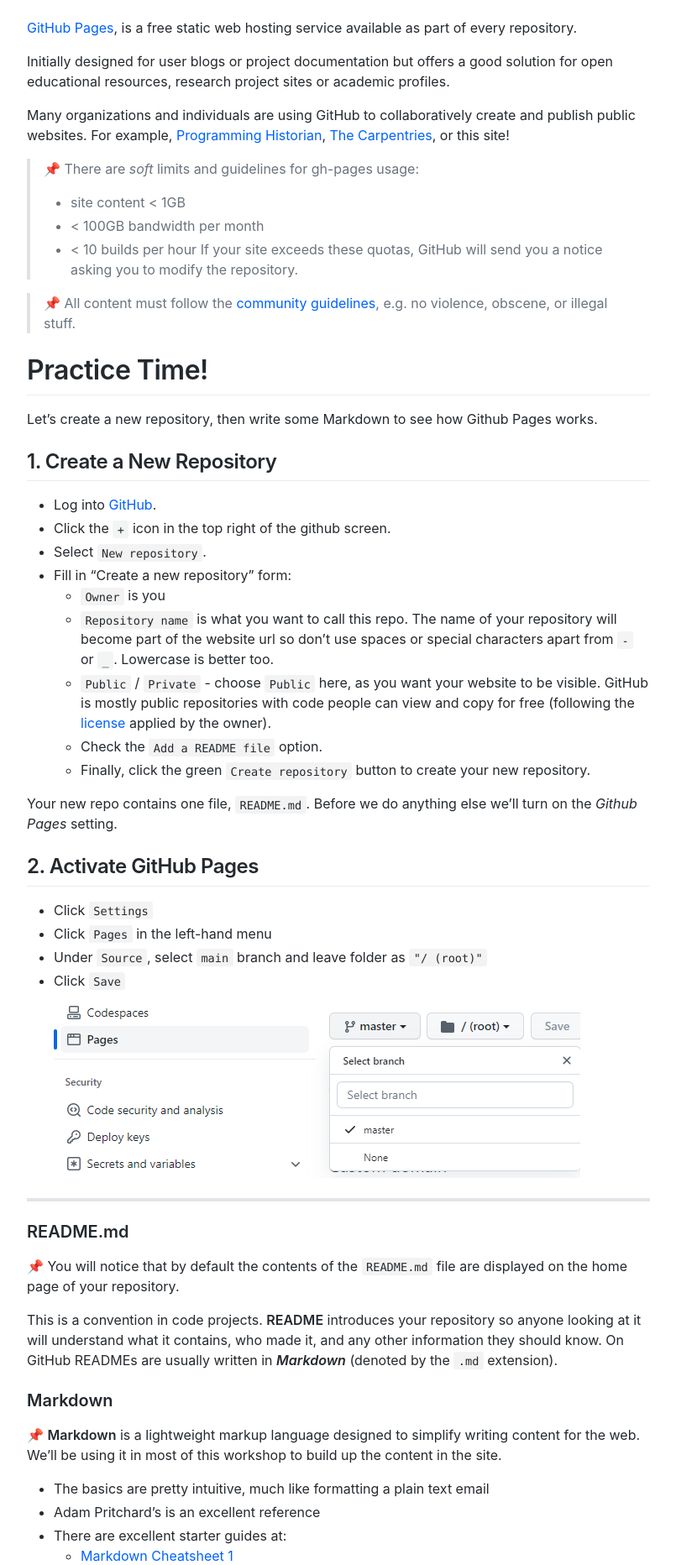
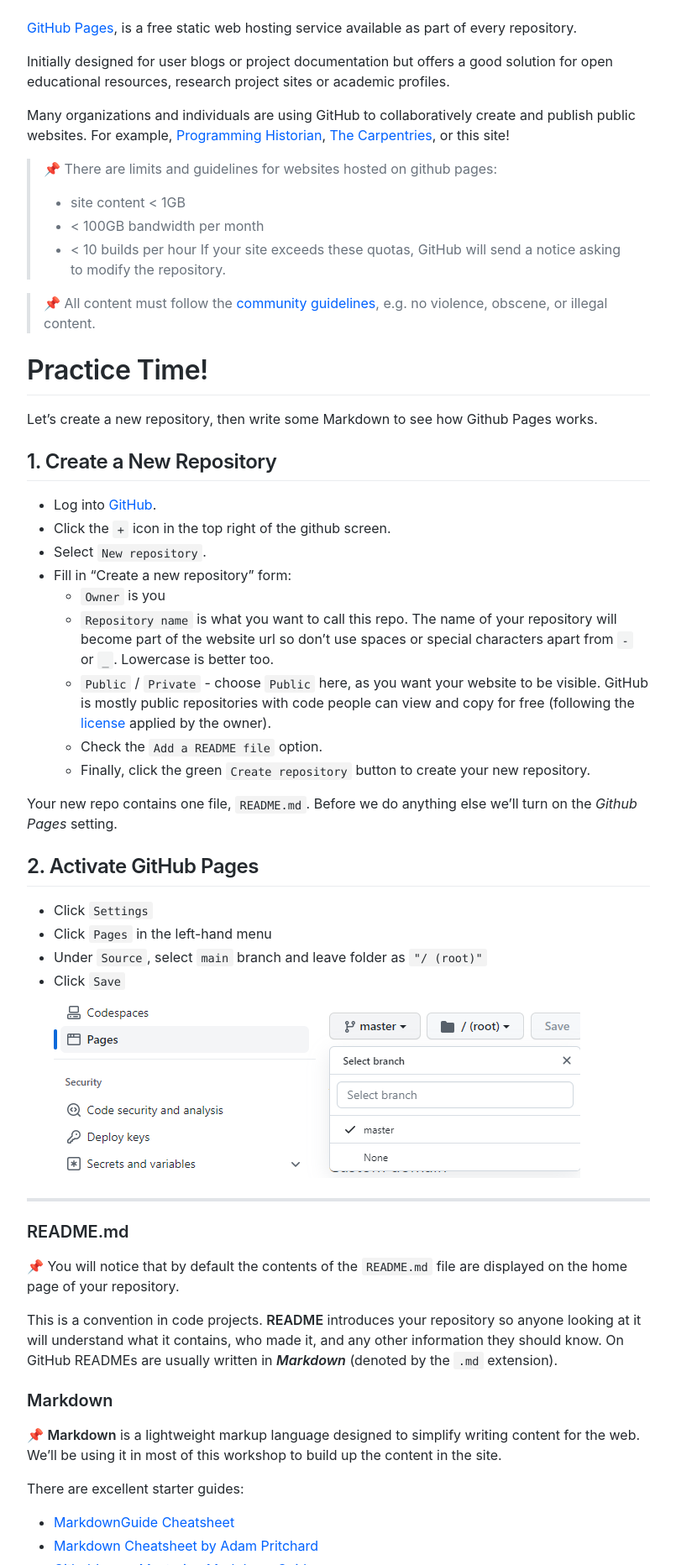
Before and after one commit to liamodwyer/github-pages, a Jekyll site: the page built from _workshop/2-intro.md, in a window 1280 px wide. Shown: the part 1609-3473 px from the top of the page at 84% size, without its empty margins (365-1170 px from the left). Built offline with Jekyll 4.4.1, drawn with Linux system fonts in a browser that asks for light colours; emoji names are drawn with the system emoji font; some web fonts are replaced; some of the changed text lies outside the part shown.

Commit message:
finish opening section

```diff
--- a/_workshop/2-intro.md
+++ b/_workshop/2-intro.md
@@ -38,13 +38,13 @@ Many organizations and individuals are using GitHub to collaboratively create an
 For example, [Programming Historian](http://programminghistorian.org/), [The Carpentries](https://carpentries.org/), or this site!
 
 
-> :pushpin: There are *soft* limits and guidelines for gh-pages usage:
+> :pushpin: There are limits and guidelines for websites hosted on github pages:
 > - site content < 1GB
 > - < 100GB bandwidth per month
 > - < 10 builds per hour
-> If your site exceeds these quotas, GitHub will send you a notice asking you to modify the repository.
+> If your site exceeds these quotas, GitHub will send a notice asking to modify the repository.
 
-> :pushpin: All content must follow the [community guidelines](https://help.github.com/articles/github-community-guidelines/), e.g. no violence, obscene, or illegal stuff.
+> :pushpin: All content must follow the [community guidelines](https://help.github.com/articles/github-community-guidelines/), e.g. no violence, obscene, or illegal content.
 
 
 
@@ -89,16 +89,14 @@ On GitHub READMEs are usually written in _**Markdown**_ (denoted by the `.md` ex
 
 :pushpin: **Markdown** is a lightweight markup language designed to simplify writing content for the web. We'll be using it in most of this workshop to build up the content in the site.
 
-- The basics are pretty intuitive, much like formatting a plain text email
-- Adam Pritchard's  is an excellent reference
-- There are excellent starter guides at:
-	- [Markdown Cheatsheet 1](https://www.markdownguide.org/cheat-sheet/)
-	- [Markdown Cheatsheet 2](https://github.com/adam-p/markdown-here/wiki/Markdown-Cheatsheet)
-	- [Mastering Markdown Guide](https://guides.github.com/features/mastering-markdown/)
+There are excellent starter guides:
+- [MarkdownGuide Cheatsheet](https://www.markdownguide.org/cheat-sheet/)
+- [Markdown Cheatsheet by Adam Pritchard](https://github.com/adam-p/markdown-here/wiki/Markdown-Cheatsheet)
+- [Github's own Mastering Markdown Guide](https://guides.github.com/features/mastering-markdown/)
 
 ---------------
 
-Let's have a go at writing some Markdown...
+##### *Let's have a go at writing some Markdown...*
 
 ## 3. Edit your README using Markdown:
 
```
Also changed, not shown: _workshop/3-jekyll.md (+2 -1 lines), _workshop/4-blog.md (+14 -6 lines), _workshop/index.md (+3 -1 lines).
